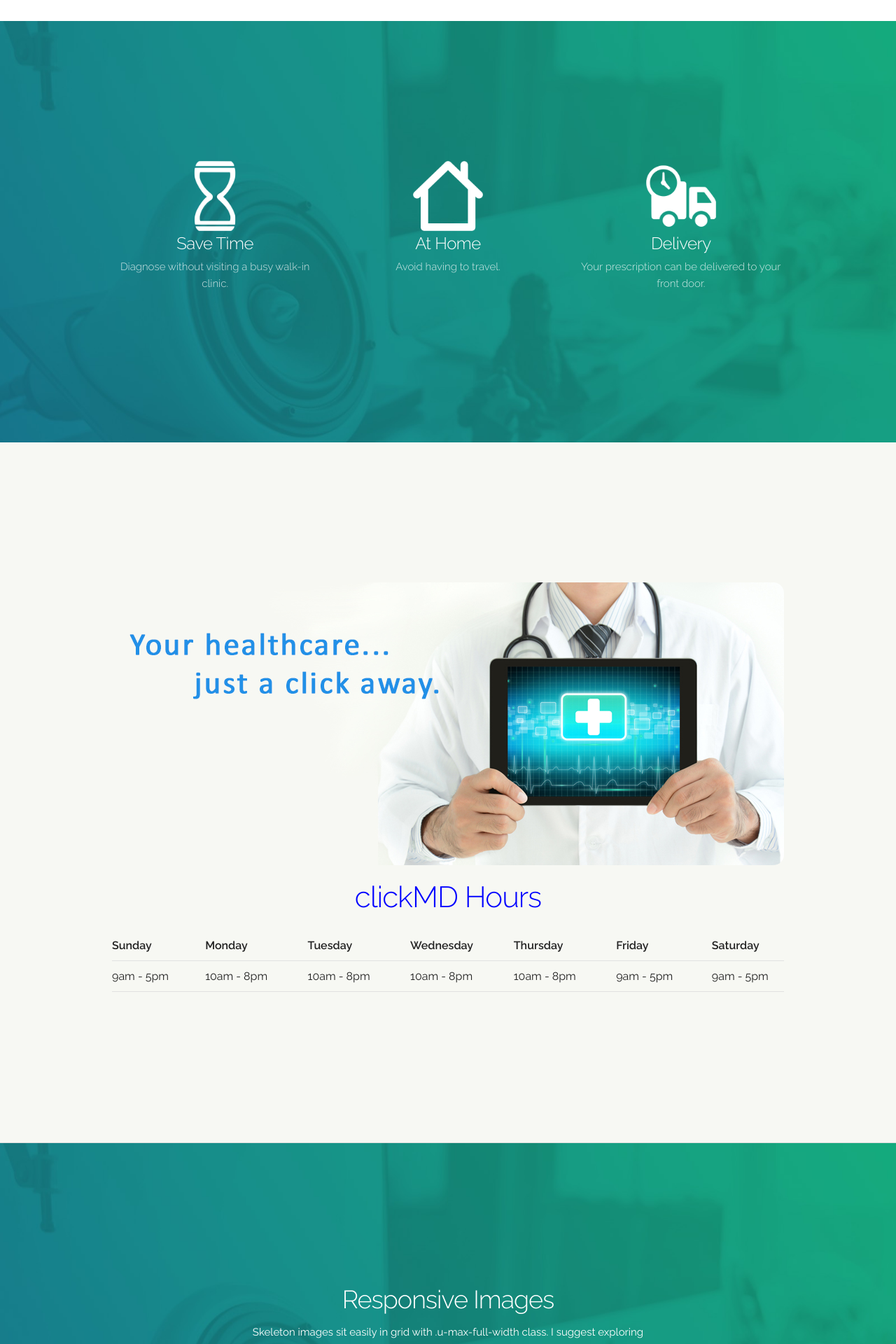
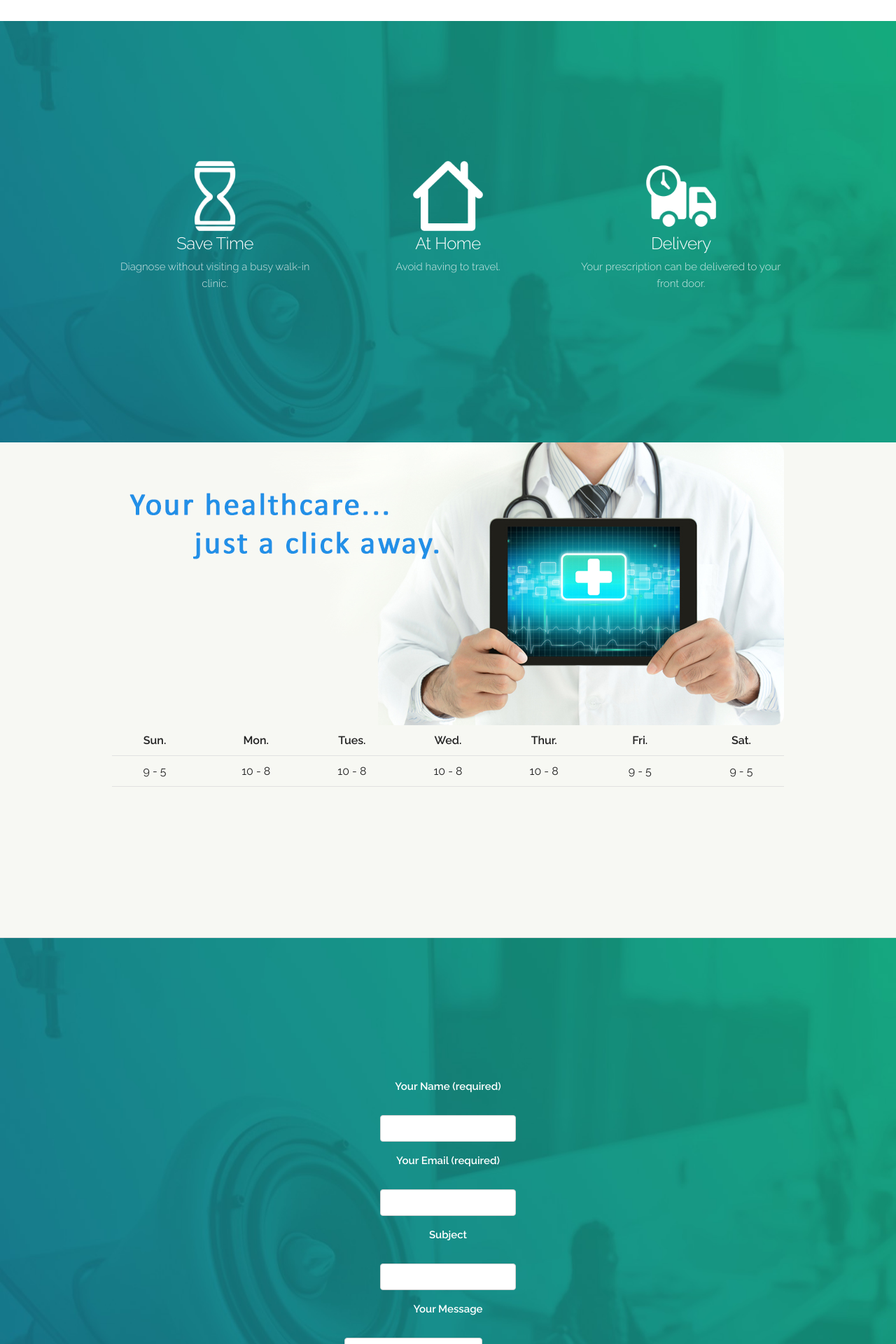
Before and after one commit to kimchirichie/cmd, a PHP site: page / in a window 1280 px wide. Shown: the part 600-2520 px from the top of the page at 70% size. Run offline with PHP 8.4, Linux system fonts and the light colour scheme; some libraries are stand-ins or nearby versions.

Commit message:
fixed footer, added contact form

```diff
--- a/index.html
+++ b/index.html
@@ -40,10 +40,9 @@
   <nav class="navbar">
     <div class="container align-middle">
       <ul class="navbar-list">
-        <li class="navbar-item"><a class="navbar-link" href="#Home">Home</a></li>
-        <li class="navbar-item"><a class="navbar-link" href="#About">About Us</a></li>
-        <li class="navbar-item"><a class="navbar-link" href="#FAQ">FAQ</a></li>
-        <li class="navbar-item"><a class="navbar-link" href="#Contact">Contact Us</a></li>
+        <li class="navbar-item"><a class="navbar-link" href="#about">About Us</a></li>
+        <li class="navbar-item"><a class="navbar-link" href="#faq">FAQ</a></li>
+        <li class="navbar-item"><a class="navbar-link" href="#contact">Contact Us</a></li>
       </ul>
     </div>
   </nav>
@@ -84,60 +83,61 @@
     </div>
   </div>
 
-  <div class="section get-help">
+  <div class="section get-help" style="padding-top:0px">
     <div class="container">
       <img class="u-max-full-width" src="/images/home-visit.jpg">
-      <h2 class="hours">clickMD Hours</h2>
-      <table class="u-full-width">
+      <table class="u-full-width hours-table">
           <thead>
             <tr>
-              <th>Sunday</th>
-              <th>Monday</th>
-              <th>Tuesday</th>
-              <th>Wednesday</th>
-              <th>Thursday</th>
-              <th>Friday</th>
-              <th>Saturday</th>
+              <th>Sun.</th>
+              <th>Mon.</th>
+              <th>Tues.</th>
+              <th>Wed.</th>
+              <th>Thur.</th>
+              <th>Fri.</th>
+              <th>Sat.</th>
             </tr>
           </thead>
           <tbody>
             <tr>
-              <td>9am - 5pm</td>
-              <td>10am - 8pm</td>
-              <td>10am - 8pm</td>
-              <td>10am - 8pm</td>
-              <td>10am - 8pm</td>
-              <td>9am - 5pm</td>
-              <td>9am - 5pm</td>
+              <td>9 - 5</td>
+              <td>10 - 8</td>
+              <td>10 - 8</td>
+              <td>10 - 8</td>
+              <td>10 - 8</td>
+              <td>9 - 5</td>
+              <td>9 - 5</td>
             </tr>
           </tbody>
         </table>
     </div>
   </div>
 
-  <div class="section categories">
+  <div class="section categories" id="contact">
     <div class="container">
-      <h3 class="section-heading">Responsive Images</h3>
-      <p class="section-description">Skeleton images sit easily in grid with .u-max-full-width class. I suggest exploring solution to serving different images based on device size.</p>
-      <div class="row">
-        <div class="one-half column category">
-          <img class="u-max-full-width" src="/images/placeholder.png">
-        </div>
-        <div class="one-half column category">
-          <img class="u-max-full-width" src="/images/placeholder.png">
-        </div>
-      </div>
+
+      <form action="/contact" method="post">
+        <label>Your Name (required)</label><br>
+        <input type="text" name="name"/>
+
+        <label>Your Email (required)</label><br>
+        <input type="email" name="email"/>
+
+        <label>Subject</label><br>
+        <input type="text" name="subject" />
+
+        <label>Your Message</label><br>
+        <textarea name="message"></textarea>
+
+        <input type="submit" value="Send" />
+      </form>
+
+
     </div>
   </div>
 
   <div class="footer">
     <ul class="footer-list">
-      <li class="footer-item">
-        <a class="footer-link" href="#Profile">Home</a>
-      </li>
-      <li class="footer-item">
-        <a class="footer-link" href="#Experience">See a Doctor</a>
-      </li>
       <li class="footer-item">
         <a class="footer-link" href="#Projects-and-Achievements">About Us</a>
       </li>
@@ -148,8 +148,11 @@
         <a class="footer-link" href="#Projects-and-Achievements">Contact Us</a>
       </li>
     </ul>
-    <h6><b>2016 &copy; clickMD. All rights reserved</b></h6>
-    <span>clickMD uses a secure video conferencing platform that is PHIPA (Personal Health Information Protection Act)-compliant. All medical information is stored in an approved and secure electronic medical record system only. No personal information will be shared. Medical information will only be accessed as part of the provision of medical services to patients and/or their legal guardians.</span>
+    <h6><b>&copy; 2015 clickMD. All rights reserved</b></h6>
+    <div class="container">
+      <span class="disclaimer">clickMD uses a secure video conferencing platform that is PHIPA (Personal Health Information Protection Act)-compliant. All medical information is stored in an approved and secure electronic medical record system only. No personal information will be shared. Medical information will only be accessed as part of the provision of medical services to patients and/or their legal guardians.</span>
+    </div>
+    <br>
   </div>
 
 
--- a/stylesheets/custom.css
+++ b/stylesheets/custom.css
@@ -63,6 +63,24 @@
 
 .circle-vp{
   max-width: 100px;
+}
+
+.hours-table{
+  table-layout: fixed;
+}
+.hours-table td{
+  text-align:center;
+  vertical-align:middle;
+}
+
+.hours-table th{
+  text-align:center;
+  vertical-align:middle;
+}
+
+.disclaimer{
+  font-size: 10px;
+
 }
 
 /* Bigger than 550 */
```
